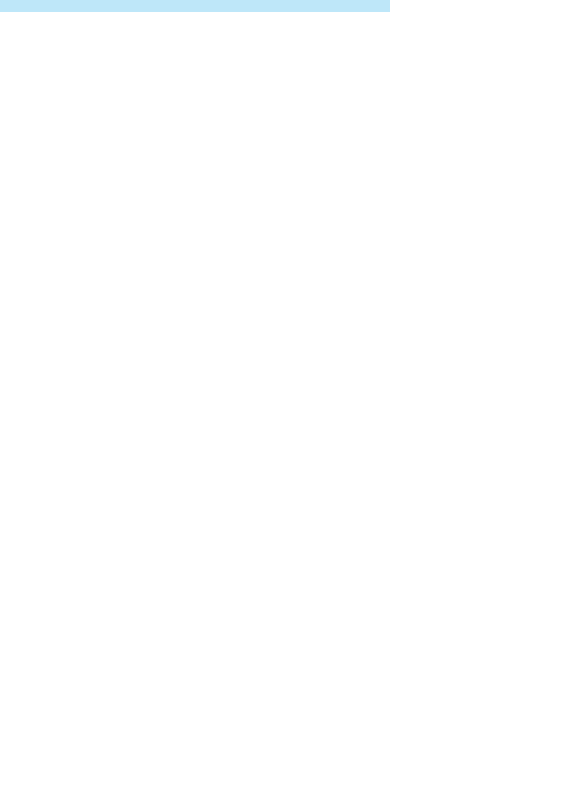
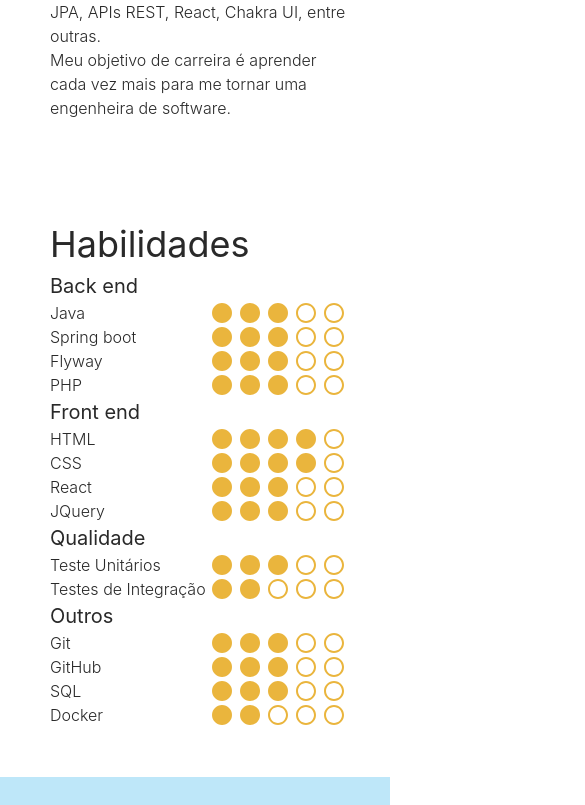
Before and after one commit to guibassauro/portfolio-db, a React (Create React App) app: page / in a window 390 px wide. Shown: the part 1177-1982 px from the top of the page, 585 px wide, since content can reach past the window. Before the commit the page ends 1189 px from the top, so only its background shows below. Built offline with nearby package versions, Linux system fonts and the light colour scheme.

Commit message:
Implementando as habilidades e deixando o layout responsivo

```diff
--- a/src/components/apresentacao/index.jsx
+++ b/src/components/apresentacao/index.jsx
@@ -1,7 +1,7 @@
 import styled from "styled-components";
 
 const ContainerApresentacao = styled.div`
-    min-height: 48vh;
+    min-height: 35vh;
 `
 
 const Texto = styled.h1`
--- a/src/components/habilidades/index.jsx
+++ b/src/components/habilidades/index.jsx
@@ -1,4 +1,9 @@
 import styled from "styled-components";
+import ListaHabilidades from '../listaHabilidades/index';
+import Nivel2 from '../../assets/habilidade2.svg';
+import Nivel3 from '../../assets/habilidade3.svg';
+import Nivel4 from '../../assets/habilidade4.svg';
+
 
 const ContainerHabilidades = styled.div`
     min-height: 48vh;
@@ -17,9 +22,39 @@ function Habilidades(){
             <Texto TamFonte={'36px'} Weight={'400'}>
                 Habilidades
             </Texto>
-            <Texto TamFonte={'16px'} Weight={'300'}>
 
+            <Texto TamFonte={'20px'} Weight={'400'}>
+                Back end
             </Texto>
+
+            <ListaHabilidades texto={'Java'} imagem={Nivel3} />
+            <ListaHabilidades texto={'Spring boot'} imagem={Nivel3} />
+            <ListaHabilidades texto={'Flyway'} imagem={Nivel3} />
+            <ListaHabilidades texto={'PHP'} imagem={Nivel3} />
+
+            <Texto TamFonte={'20px'} Weight={'400'}>
+                Front end
+            </Texto>
+
+            <ListaHabilidades texto={'HTML'} imagem={Nivel4} />
+            <ListaHabilidades texto={'CSS'} imagem={Nivel4} />
+            <ListaHabilidades texto={'React'} imagem={Nivel3} />
+            <ListaHabilidades texto={'JQuery'} imagem={Nivel3} />
+
+            <Texto TamFonte={'20px'} Weight={'400'}>
+                Qualidade
+            </Texto>
+
+            <ListaHabilidades texto={'Teste Unitários'} imagem={Nivel3} />
+            <ListaHabilidades texto={'Testes de Integração'} imagem={Nivel2} />
+
+            <Texto TamFonte={'20px'} Weight={'400'}>
+                Outros
+            </Texto>
+            <ListaHabilidades texto={'Git'} imagem={Nivel3} />
+            <ListaHabilidades texto={'GitHub'} imagem={Nivel3} />
+            <ListaHabilidades texto={'SQL'} imagem={Nivel3} />
+            <ListaHabilidades texto={'Docker'} imagem={Nivel2} />
 
         </ContainerHabilidades>
     )
--- /dev/null
+++ b/src/components/listaHabilidades/index.jsx
@@ -0,0 +1,27 @@
+import styled from "styled-components";
+
+const ContainerListaHabilidades = styled.div`
+    display: flex;
+    max-width: 360px;
+    justify-content: space-between;
+`
+
+const TextoListaHabilidades = styled.h1`
+    font-size: 16px;
+    font-Weight: 300;
+    color: #292929;
+`
+
+
+function ListaHabilidades({texto,imagem}){
+    return(
+        <ContainerListaHabilidades>
+            <TextoListaHabilidades>
+                {texto}
+            </TextoListaHabilidades>
+            <img src={imagem} alt="Habilidades" />
+        </ContainerListaHabilidades>
+    )
+}
+
+export default ListaHabilidades;
--- a/src/components/sobre/index.jsx
+++ b/src/components/sobre/index.jsx
@@ -2,6 +2,7 @@ import styled from "styled-components";
 
 const ContainerSobre = styled.div`
     min-height: 48vh;
+    max-width: 460px;
 `
 
 const Texto = styled.h1`
@@ -18,10 +19,10 @@ function Sobre(){
                 Sobre mim
             </Texto>
             <Texto TamFonte={'16px'} Weight={'300'}>
-                Sou dev há pouco mais de um ano e já me aventurei em diversas tecnologias web,  <br />
-                incluindo JavaScript, jQuery, HTML, CSS e PHP. Atualmente, estou me especializando em uma nova area,  <br />
-                trabalhando com  Java , Spring Boot, JPA, APIs REST, React, Chakra UI, entre outras.
-                <br />
+                Sou dev há pouco mais de um ano e já me aventurei em diversas tecnologias web,
+                incluindo JavaScript, jQuery, HTML, CSS e PHP. Atualmente, estou me especializando em uma nova area,
+                trabalhando com  Java , Spring Boot, JPA, APIs REST, React, Chakra UI, entre outras. <br />
+
                 Meu objetivo de carreira é aprender cada vez mais para me tornar uma engenheira de software.
             </Texto>
 
--- a/src/pages/Home.jsx
+++ b/src/pages/Home.jsx
@@ -8,9 +8,15 @@ const ContainerHome = styled.div`
     min-height: 96vh;
     display:grid;
     grid-template-columns: 1fr 1fr;
-    padding: 157px 100px 20px 100px;
+    padding: 157px 100px 50px 100px;
     width: 100%;
     gap: 10px;
+
+    @media (max-width: 968px) {
+        padding: 157px 50px 50px 50px;
+        grid-template-columns: 1fr;
+    }
+
 `
 
 const Imagem = styled.img`
```
